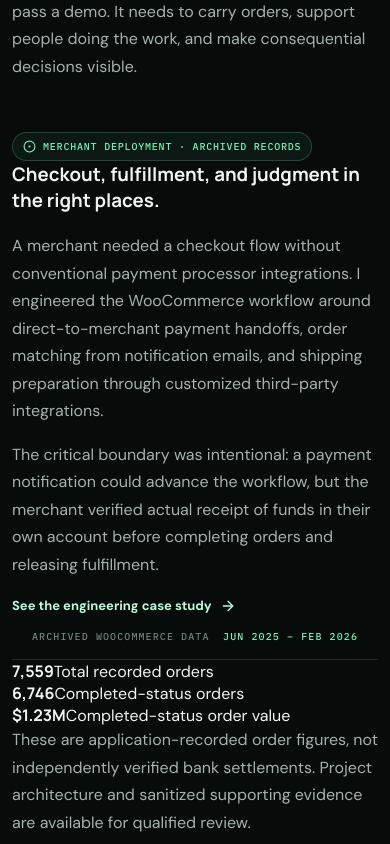
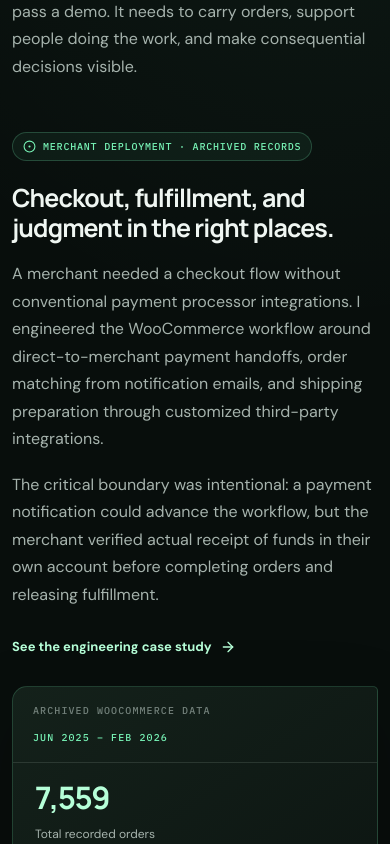
Before and after one commit to MEF-works/menterprisefirm, a React (Vite) app in the folder app/: page / in a window 390 px wide. Shown: the part 1580-2424 px from the top of the page. Built offline with nearby package versions, Linux system fonts and the light colour scheme.

Commit message:
Style commercial proof section responsively

```diff
--- a/app/src/index.css
+++ b/app/src/index.css
@@ -353,6 +353,31 @@ h1, h2, h3, p { margin-top: 0; }
   .evidence-panel { padding: 28px 22px; }
 }
 
+
+/* Commercial delivery proof: readable at desktop and phone widths. */
+.commerce-section { background: radial-gradient(circle at 80% 5%, rgba(119,242,181,.045), transparent 34%), #080e0c; }
+.commerce-grid { display: grid; grid-template-columns: minmax(0,.9fr) minmax(0,1.1fr); align-items: start; gap: 56px; }
+.commerce-story h3 { margin: 22px 0 18px; font-size: clamp(25px,3vw,34px); line-height: 1.18; letter-spacing: -.035em; }
+.commerce-story p { font-size: 16px; line-height: 1.72; margin: 0 0 18px; }
+.commerce-story .text-link { margin-top: 12px; }
+.commerce-evidence { min-width: 0; overflow: hidden; border: 1px solid rgba(119,242,181,.19); border-radius: 15px 5px 15px 5px; background: linear-gradient(145deg,rgba(21,35,28,.95),rgba(9,15,13,.98)); box-shadow: 0 25px 70px rgba(0,0,0,.24); }
+.commerce-evidence .architecture-header { gap: 12px; flex-wrap: wrap; line-height: 1.45; }
+.commerce-metrics { display: grid; grid-template-columns: repeat(3,minmax(0,1fr)); gap: 0; }
+.commerce-metrics div { display: grid; align-content: center; gap: 12px; min-width: 0; padding: 30px 16px; border-right: 1px solid var(--line); }
+.commerce-metrics div:last-child { border-right: none; }
+.commerce-metrics strong { color: var(--signal-strong); font-size: clamp(24px,2.5vw,37px); line-height: 1.05; letter-spacing: -.045em; }
+.commerce-metrics span { color: var(--muted); font-size: 12px; line-height: 1.45; }
+.commerce-caveat { margin: 0; padding: 22px; border-top: 1px solid var(--line); color: var(--quiet); font-size: 12px; line-height: 1.65; }
+@media (max-width: 980px) {
+  .commerce-grid { grid-template-columns: 1fr; gap: 30px; }
+}
+@media (max-width: 700px) {
+  .commerce-metrics { grid-template-columns: 1fr; }
+  .commerce-metrics div { padding: 18px 22px; border-right: none; border-bottom: 1px solid var(--line); }
+  .commerce-metrics div:last-child { border-bottom: none; }
+  .commerce-metrics strong { font-size: 31px; }
+}
+
 @media (prefers-reduced-motion: reduce) {
   html { scroll-behavior: auto; }
   *, *::before, *::after { animation-duration: .01ms !important; animation-iteration-count: 1 !important; transition-duration: .01ms !important; }
```
